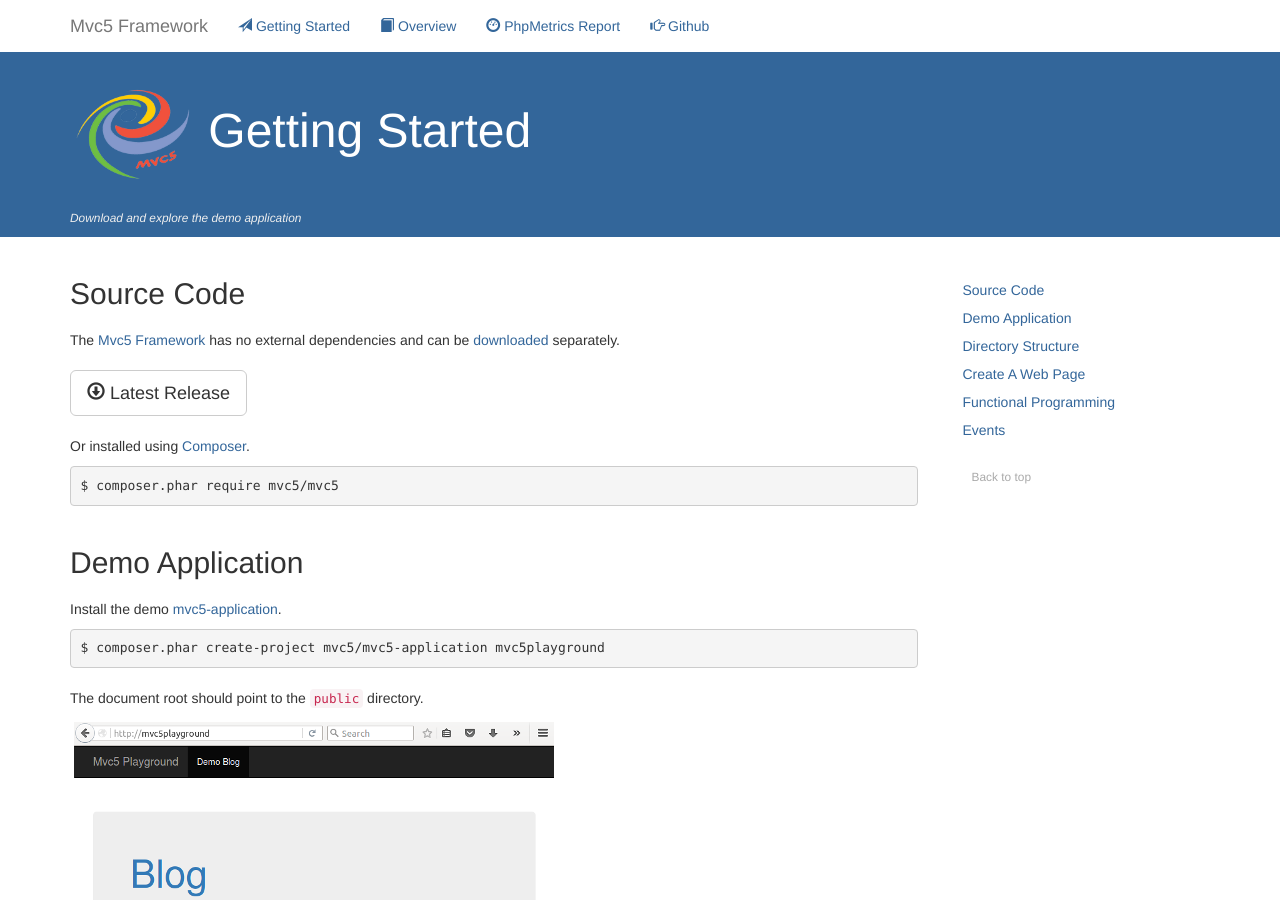
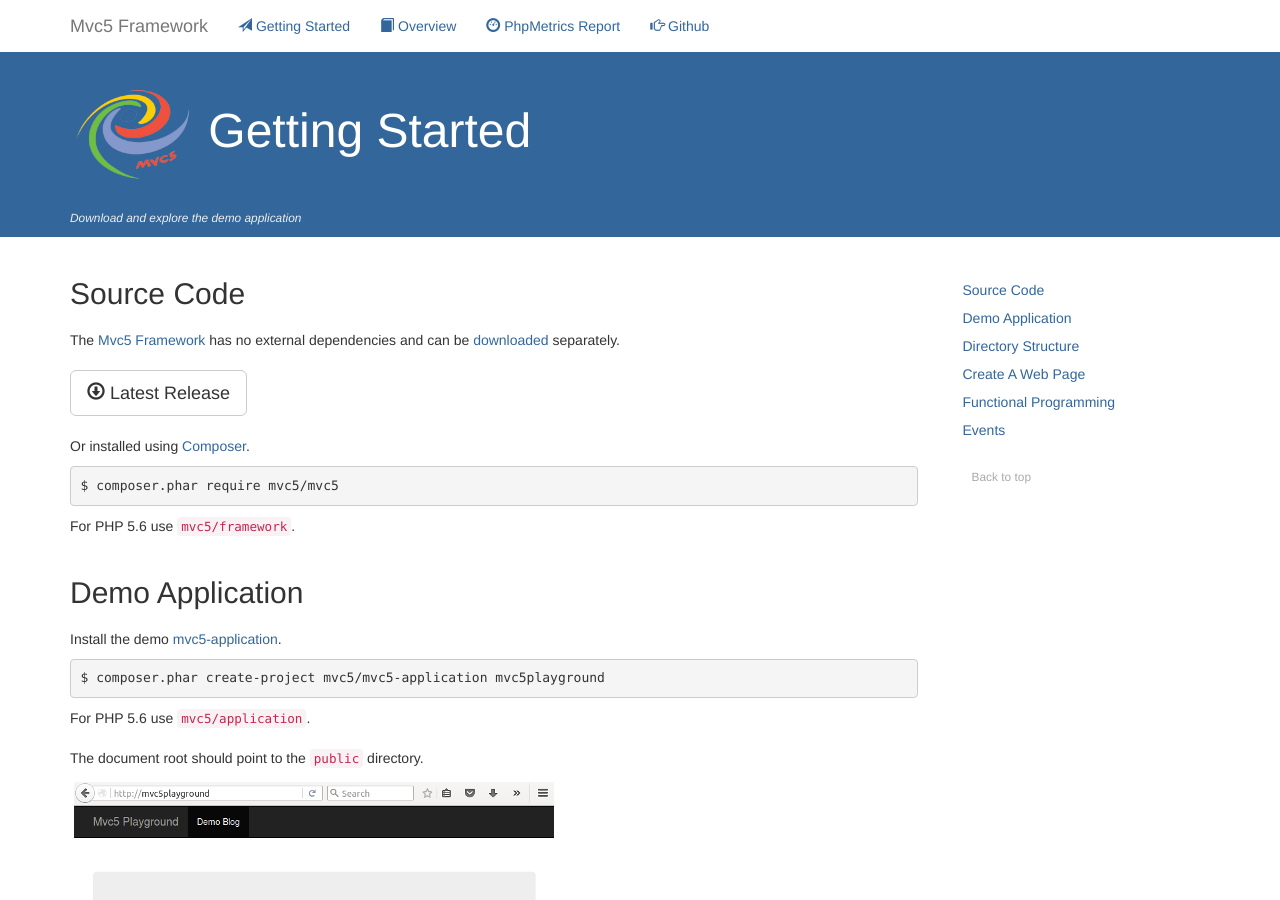
Before and after one commit to mvc5/mvc5.github.io, a Jekyll site: the page built from getting-started/index.md, in a window 1280 px wide and 900 px high. Built offline with Jekyll 4.4.1, drawn with Linux system fonts in a browser that asks for light colours; nearby versions of some CDN libraries.

Commit message:
Support php 5.6

```diff
--- a/getting-started/demo-application.md
+++ b/getting-started/demo-application.md
@@ -1,6 +1,8 @@
 ## Demo Application
 <p>Install the demo <a href="https://github.com/mvc5/mvc5-application">mvc5-application</a>.</p>
+
 <pre><code class="language-php">$ composer.phar create-project mvc5/mvc5-application mvc5playground</code></pre>
+<p>For PHP 5.6 use <code>mvc5/application</code>.</p>
 <p style="margin-top:20px;">The document root should point to the <a href="https://github.com/mvc5/mvc5-application/tree/master/public"><code>public</code></a> directory.</p>
 <div class="thumbnail" style="border:none;">
     <img style="margin-left:0;" src="/images/mvc5playground.png" width="480" height="320" title="Mvc5 Demo Application">
--- a/getting-started/source-code.md
+++ b/getting-started/source-code.md
@@ -5,3 +5,4 @@
 </p>
 <p style="margin-top:20px;">Or installed using <a href="https://getcomposer.org">Composer</a>.</p>
 <pre><code>$ composer.phar require mvc5/mvc5</code></pre>
+<p>For PHP 5.6 use <code>mvc5/framework</code>.</p>
```
